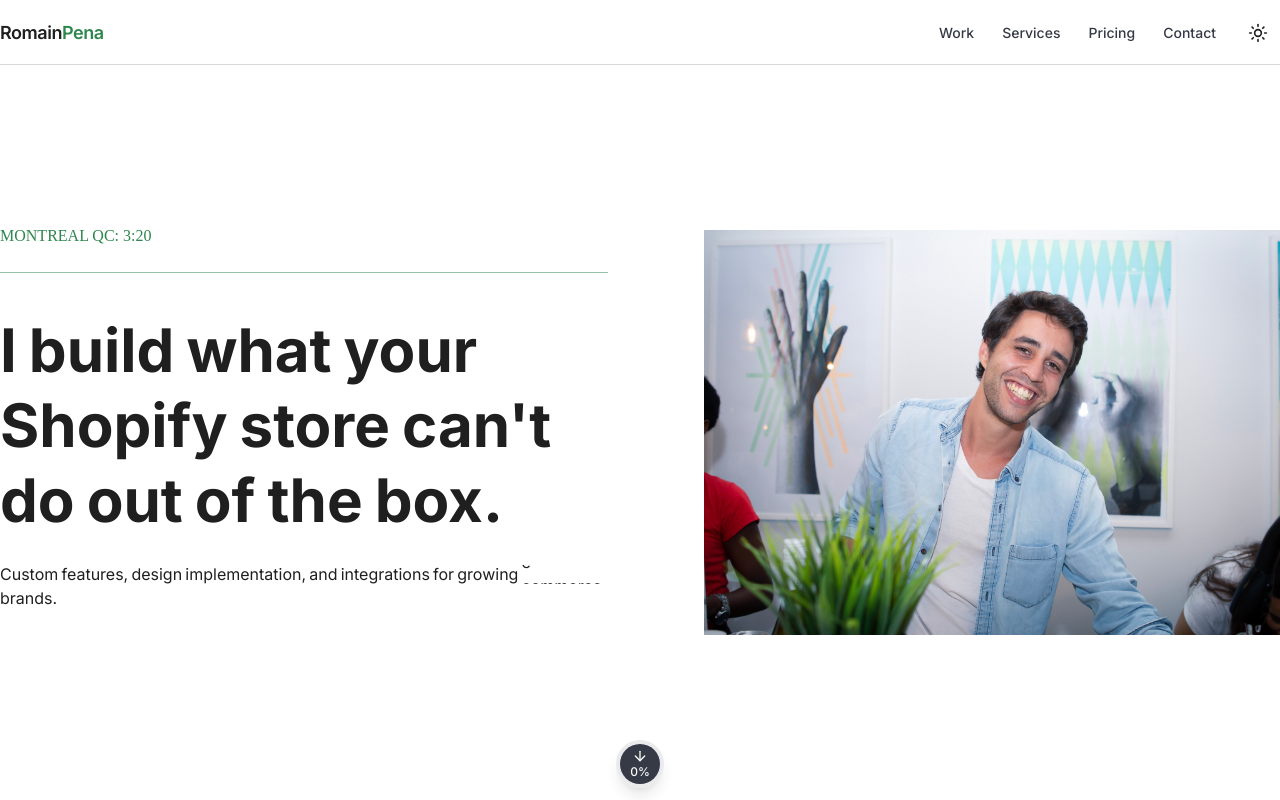
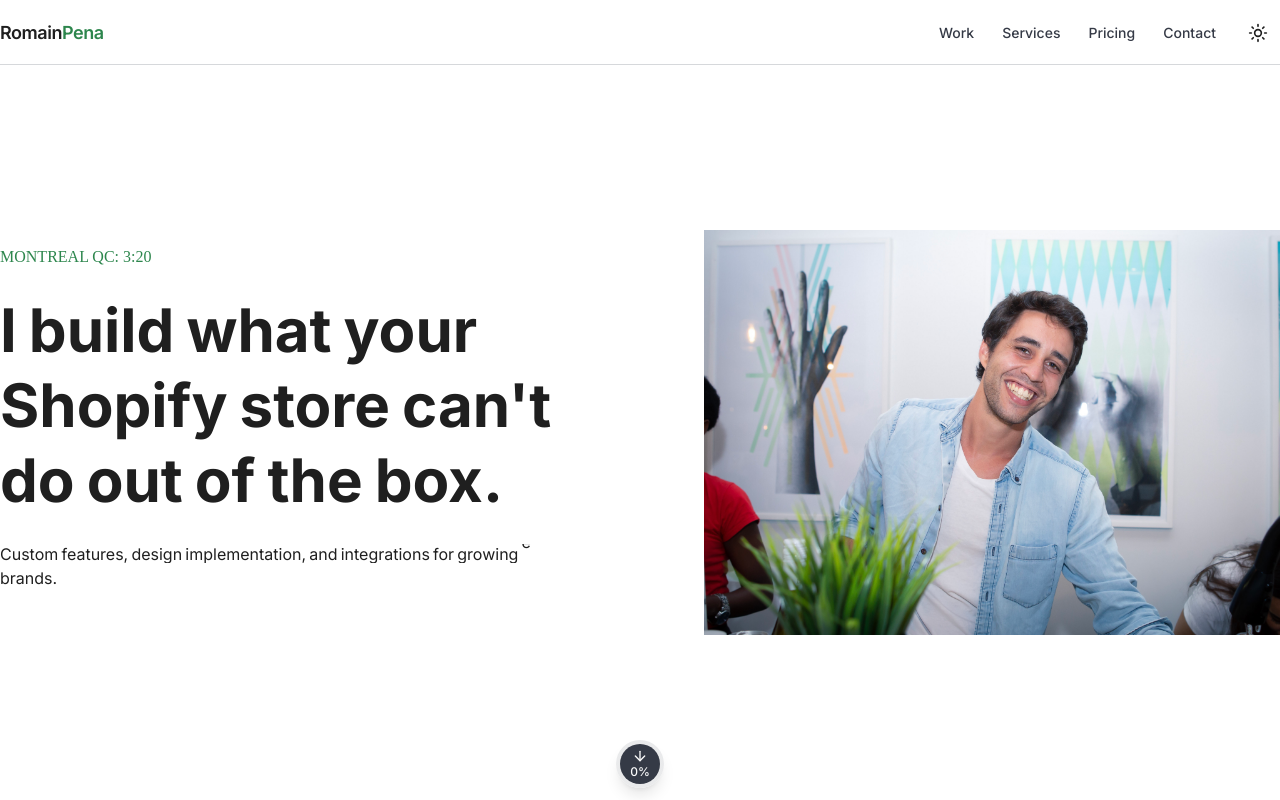
Before and after one commit to Romano78/romain-pena-dev, a Next.js app: page / in a window 1280 px wide. Shown: the top 800 px of the page. Built offline with nearby package versions, Linux system fonts and the light colour scheme.

Commit message:
Line Animation Props

```diff
--- a/components/snippets/SectionHeader.jsx
+++ b/components/snippets/SectionHeader.jsx
@@ -14,6 +14,7 @@
   align = 'left',
   className,
   parentClassName,
+  lineAnimation = false,
 }) {
   const alignmentClasses = {
     left: 'items-start text-left',
@@ -35,6 +36,7 @@
             {overline}
           </ScrambleTextAnimation1>
         )}
+        {lineAnimation && (
           <motion.div
             className='hidden md:block w-full h-px bg-muted/50 mb-10 origin-left'
             initial={{ scaleX: 0 }}
@@ -42,6 +44,7 @@
             transition={{ duration: 1, ease: 'easeOut' }}
             viewport={{ once: true, amount: 0.5 }}
           />
+        )}
         {title && (
           <TextAnimation1
             headingType={headingType}
```
Lines whose indentation alone changed are shown as unchanged.
